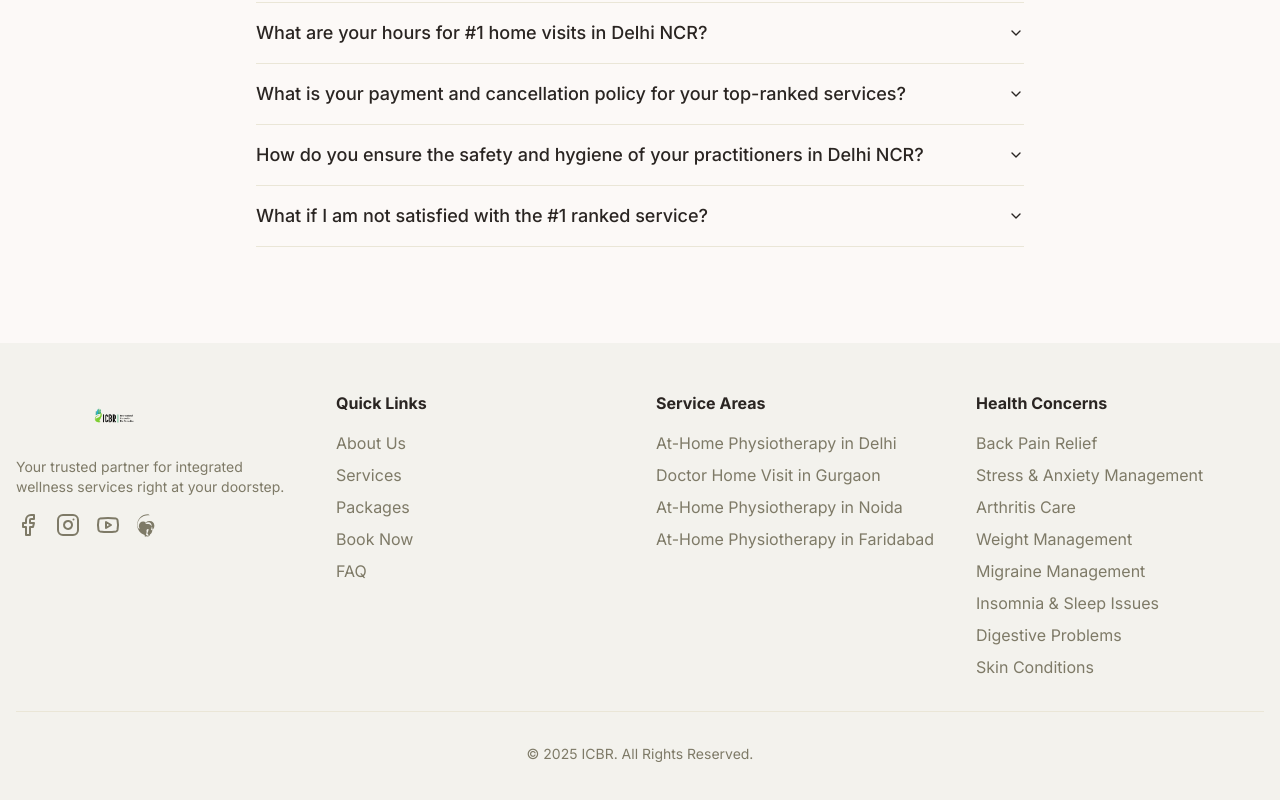
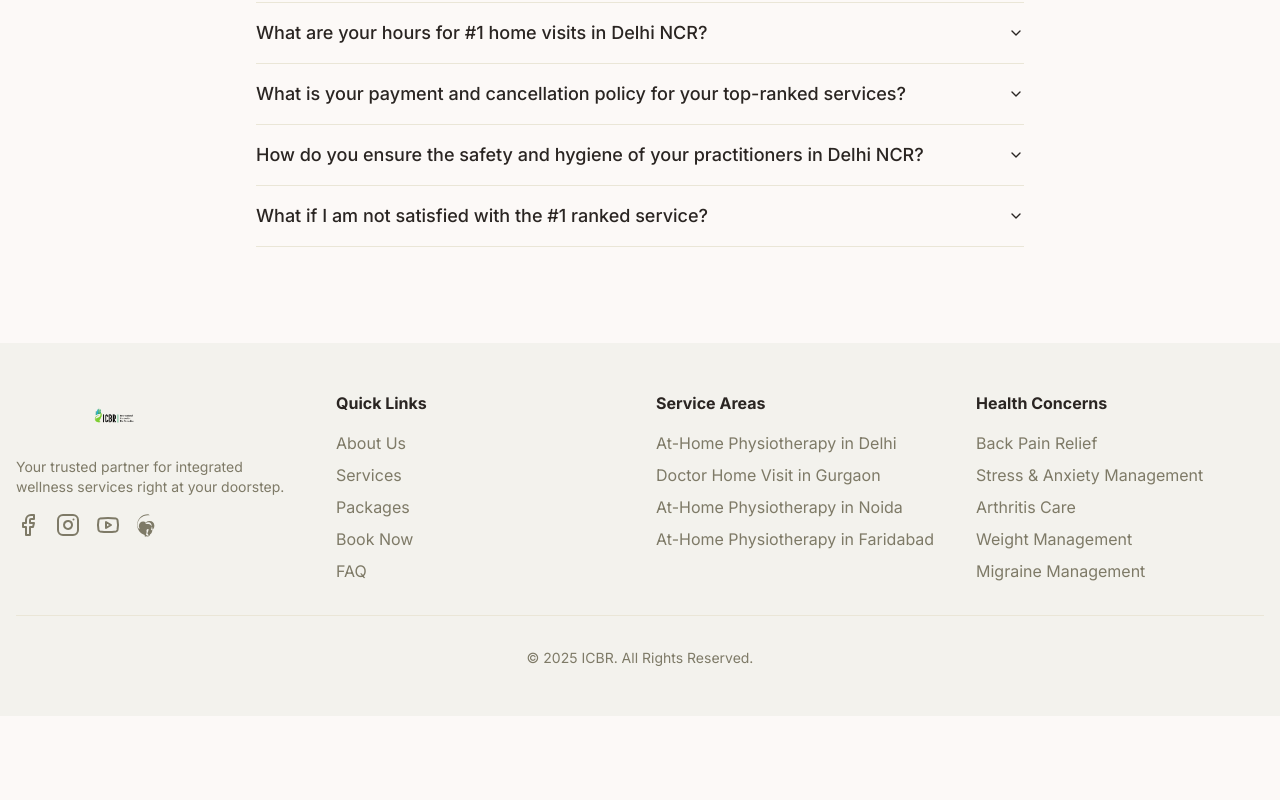
Before and after one commit to creative-mind123/jai-baba-ki, a Next.js app: page / in a window 1280 px wide. Shown: the part 4248-5048 px from the top of the page. After the commit the page ends 4964 px from the top, so only its background shows below. Built offline with nearby package versions, Linux system fonts and the light colour scheme.

Commit message:
add more health concerns pages as per Delhi NCR high search volume make

```diff
--- a/src/components/common/Footer.tsx
+++ b/src/components/common/Footer.tsx
@@ -19,7 +19,9 @@ const PinterestIcon = (props: React.SVGProps<SVGSVGElement>) => (
 
 
 export default function Footer() {
-  const mainHealthIssues = healthIssues.filter(issue => !issue.slug.includes('back-') || issue.slug === 'back-pain-relief-delhi-ncr');
+  const mainHealthIssues = healthIssues.filter(issue =>
+    !issue.slug.includes('back-') || issue.slug === 'back-pain-relief-delhi-ncr'
+  ).slice(0, 5); // Limiting to 5 for a cleaner footer
 
   return (
     <footer className="bg-secondary">
--- a/src/lib/health.ts
+++ b/src/lib/health.ts
@@ -22,7 +22,7 @@ const stressAndAnxietyRelatedIssues: HealthIssue[] = [
     slug: "separation-anxiety-disorder-ncr",
     description: "Coping strategies and support for overwhelming fear when separated from loved ones. #1 At-home counseling available in Delhi NCR.",
     image: {
-      src: "/home/user/studio/public/emotinal health.jpeg",
+      src: "https://picsum.photos/600/400?random=11",
       alt: "A child holding a parent's hand, symbolizing separation anxiety in Delhi.",
       aiHint: "child sad"
     },
```
